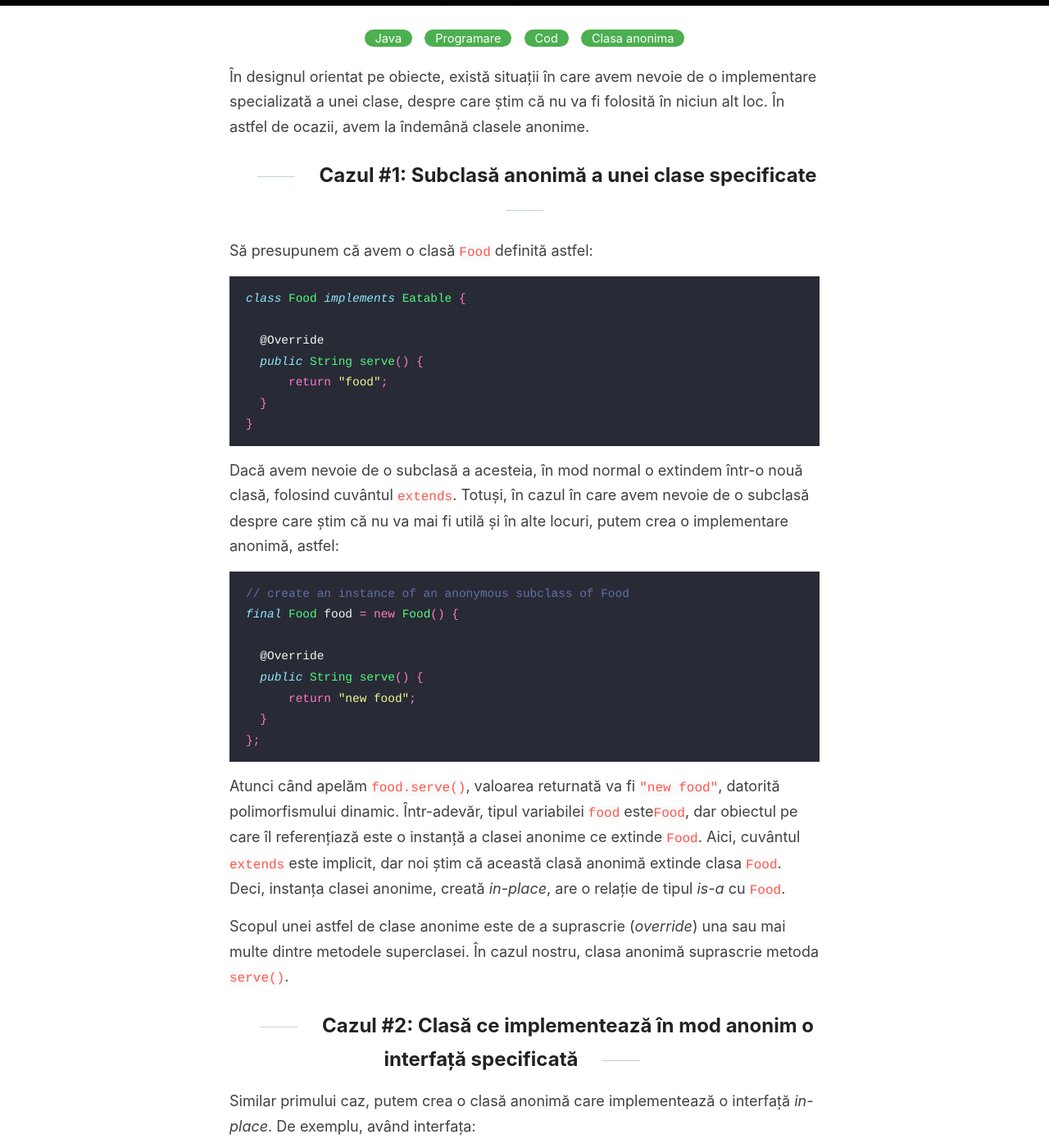
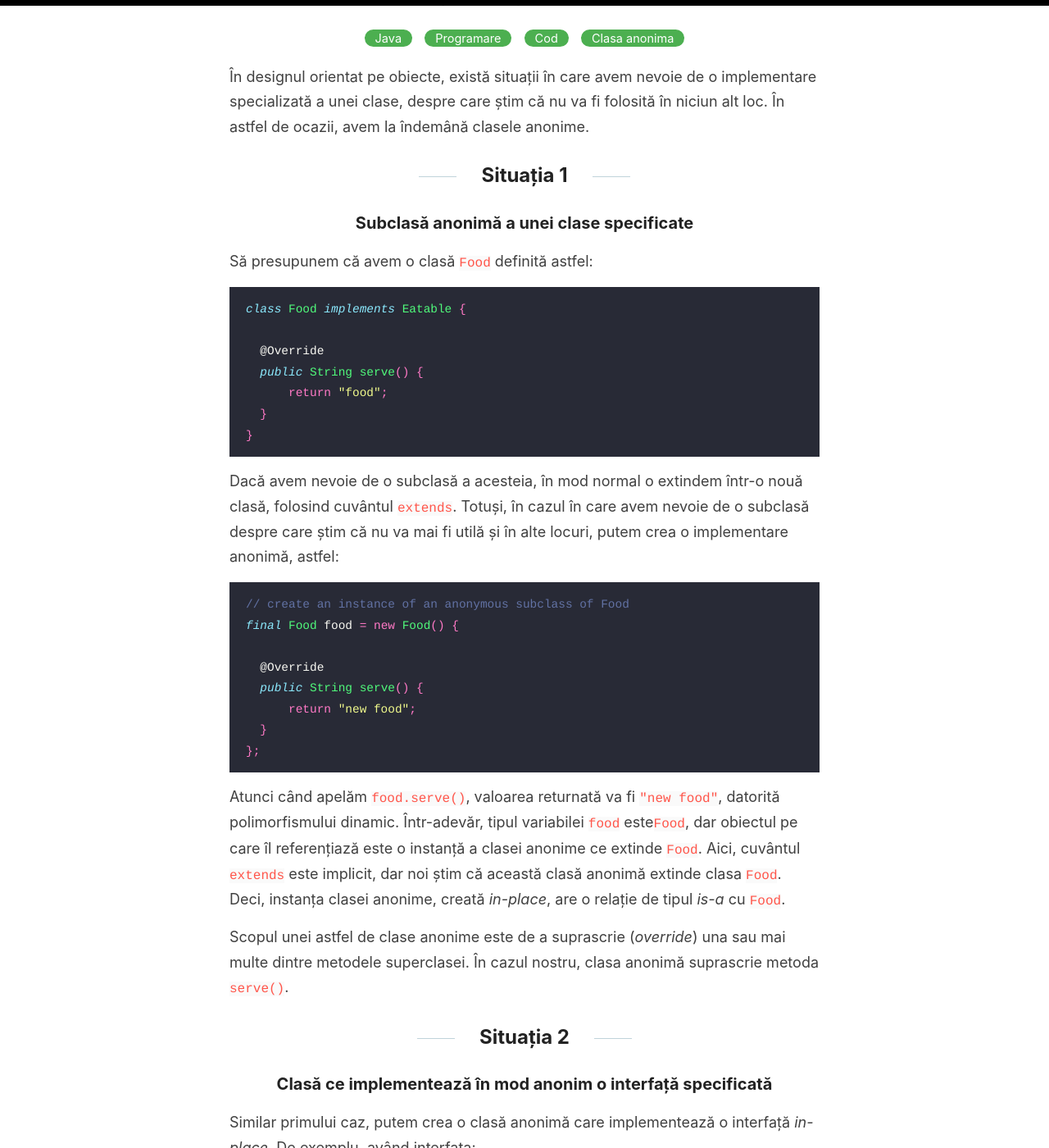
Before and after one commit to danutchindris/danutchindris.github.io, a Jekyll site: the page built from _posts/2020-04-07-clase-anonime.md, in a window 1280 px wide and 1400 px high, scrolled down 210 px. Shown: the whole window at 82% size. Built offline with Jekyll 4.4.1, drawn with Linux system fonts in a browser that asks for light colours; some of the changed text lies outside the part shown.

Commit message:
improve headings

```diff
--- a/_posts/2020-04-07-clase-anonime.md
+++ b/_posts/2020-04-07-clase-anonime.md
@@ -7,7 +7,9 @@ excerpt: În designul orientat pe obiecte, există situații în care avem nevoi
 
 În designul orientat pe obiecte, există situații în care avem nevoie de o implementare specializată a unei clase, despre care știm că nu va fi folosită în niciun alt loc. În astfel de ocazii, avem la îndemână clasele anonime.
 
-## Cazul #1: Subclasă anonimă a unei clase specificate
+## Situația 1
+
+### Subclasă anonimă a unei clase specificate
 
 Să presupunem că avem o clasă `Food` definită astfel:
 
@@ -45,7 +47,9 @@ instanța clasei anonime, creată *in-place*, are o relație de tipul *is-a* cu
 Scopul unei astfel de clase anonime este de a suprascrie (*override*) una sau mai multe dintre metodele superclasei.
 În cazul nostru, clasa anonimă suprascrie metoda `serve()`.
 
-## Cazul #2: Clasă ce implementează în mod anonim o interfață specificată
+## Situația 2
+
+### Clasă ce implementează în mod anonim o interfață specificată
 
 Similar primului caz, putem crea o clasă anonimă care implementează o interfață *in-place*.
 De exemplu, având interfața:
@@ -86,7 +90,9 @@ O observație ar fi că o clasă anonimă definită astfel nu poate implementa d
 Acest lucru e restrictiv, pentru că o clasă definită în mod obișnuit - `class MyClass {...}` - poate implementa mai multe
 interfețe.
 
-## Cazul #3: Clasă internă anonimă, definită pe locul unui argument
+## Situația 3
+
+### Clasă internă anonimă, definită pe locul unui argument
 
 De multe ori nu avem nevoie de o variabilă care să referențieze o instanță de clasă anonimă. Așa că definim clasa
 și o instanțiem pe loc, acolo unde vrem s-o transmitem ca parametru unei metode.
```
